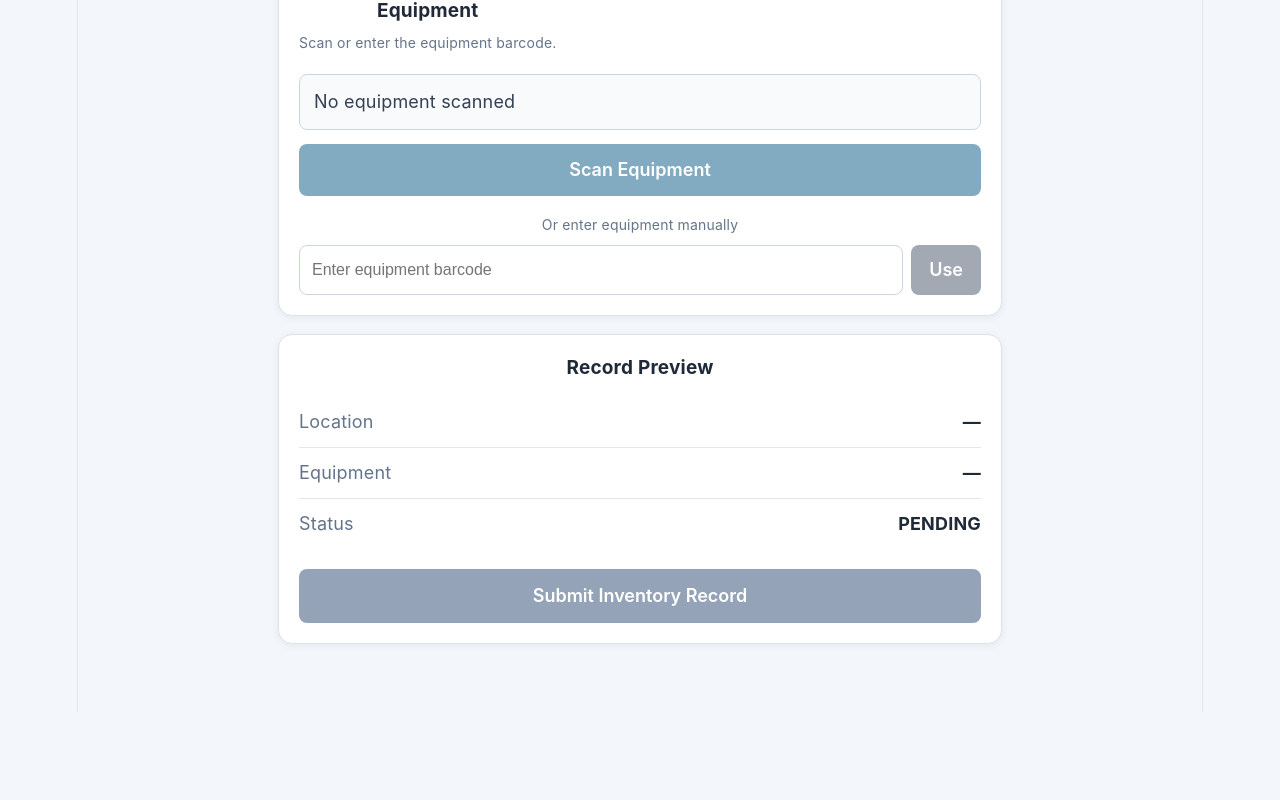
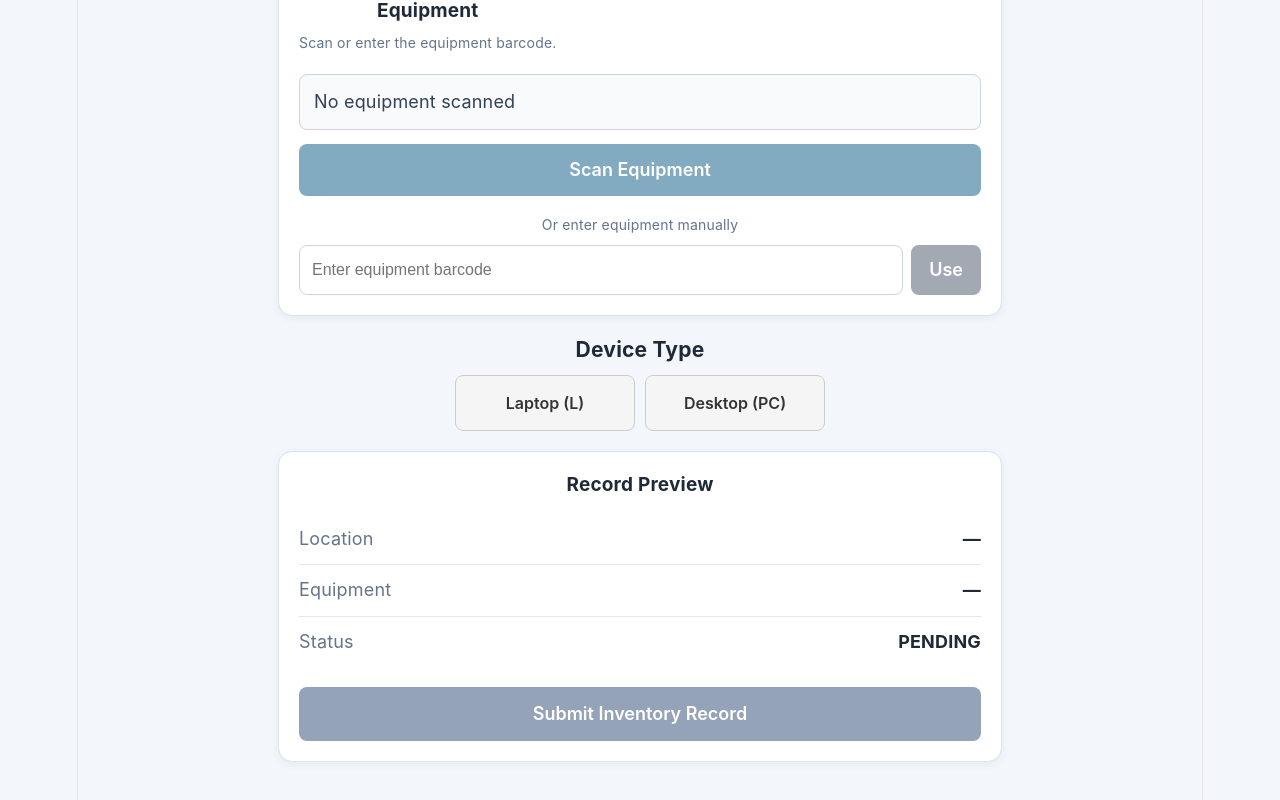
Before and after one commit to Kennie87/viq-pwa, a React (Vite) app: page / in a window 1280 px wide. Shown: the part 588-1388 px from the top of the page. Before the commit the page ends 1300 px from the top, so only its background shows below. Built offline with nearby package versions, Linux system fonts and the light colour scheme.

Commit message:
Fix VIQ sharing and device type

```diff
--- a/src/App.css
+++ b/src/App.css
@@ -622,3 +622,62 @@ button {
   background: #f8fafc;
 
 }
+.device-type-section {
+
+  margin-top: 20px;
+
+  margin-bottom: 20px;
+
+  text-align: center;
+
+}
+
+.device-type-section h3 {
+
+  margin-bottom: 12px;
+
+}
+
+.device-type-toggle {
+
+  display: flex;
+
+  gap: 10px;
+
+  justify-content: center;
+
+}
+
+.device-type-toggle button {
+
+  flex: 1;
+
+  max-width: 180px;
+
+  padding: 14px 18px;
+
+  border: 1px solid #ccc;
+
+  border-radius: 8px;
+
+  background: #f5f5f5;
+
+  color: #333;
+
+  font-size: 16px;
+
+  font-weight: 600;
+
+  cursor: pointer;
+
+}
+
+.device-type-toggle button.selected {
+
+  background: #0066cc;
+
+  color: white;
+
+  border-color: #0066cc;
+
+}
--- a/src/App.tsx
+++ b/src/App.tsx
@@ -21,6 +21,8 @@ function App() {
     useState(false);
   const [locationConfirmed, setLocationConfirmed] =
     useState(false);
+  const [deviceType, setDeviceType] = useState<"L" | "PC" | "">("");
+
   const stopScanner = () => {
     // Stop ZXing
     if (controlsRef.current) {
@@ -154,45 +156,223 @@ function App() {
   const readyToSubmit =
     locationBarcode.trim() !== "" &&
     equipmentBarcode.trim() !== "";
-  const submitInventoryRecord = () => {
+  const submitInventoryRecord = async () => {
+
     if (!readyToSubmit) {
+
       return;
+
     }
+
+    // Convert the door/location barcode into the VistA values.
+
+    // Example:
+
+    // SP2M224-500
+
+    // Detailed Location = 2M-224
+
+    // Location = 2M224-500
+
+    const rawLocation = locationBarcode.trim().toUpperCase();
+
+    let room = rawLocation;
+
+    let building = "";
+
+    const locationMatch = rawLocation.match(/^SP(.+?)-(\d+)$/);
+
+    if (locationMatch) {
+
+      const roomPart = locationMatch[1];
+
+      building = locationMatch[2];
+
+      // Split the room prefix from the room number.
+
+      // Example: 2M224 -> 2M + 224
+
+      const roomMatch = roomPart.match(/^([A-Z0-9]+?)(\d+)$/);
+
+      if (roomMatch) {
+
+        const roomPrefix = roomMatch[1];
+
+        const roomNumber = roomMatch[2];
+
+        room = `${roomPrefix}-${roomNumber}`;
+
+      } else {
+
+        room = roomPart;
+
+      }
+
+    }
+
     const record = {
+
       RecordID: `INV-${Date.now()}`,
+
       EquipmentBarcode: equipmentBarcode.trim(),
-   LocationBarcode: locationBarcode.trim(),
-   // We will parse these correctly later
-   Room: locationBarcode.trim(),
-   Building: "",
+
+      LocationBarcode: rawLocation,
+
+      // VistA Detailed Location
+
+      Room: room,
+
+      // VistA Location building portion
+
+      Building: building,
+
       // Required VistA field for IT equipment
+
       LocationService: "OI&T",
-   // Optional VistA fields
-   DeviceType: "",
+
+      // Device Type selected by user
+
+      // L = Laptop
+
+      // PC = Desktop
+
+      DeviceType: deviceType,
+
+      // Optional VistA field
+
       Subtype: "",
-   // T = Today
+
+      // VistA will use today's date when the record is entered
+
       InventoryDateSelection: "T",
+
       Status: "PENDING",
+
     };
- // Convert the VIQ record into a JSON file
+
     const json = JSON.stringify(record, null, 2);
- const blob = new Blob([json], {
+
+    const fileName = `${record.RecordID}.json`;
+
+    // Create a REAL file instead of a URL.
+
+    const file = new File(
+
+      [json],
+
+      fileName,
+
+      {
+
         type: "application/json",
+
+      }
+
+    );
+
+    try {
+
+      // Detect iPhone/iPad
+
+      const isIOS =
+
+        /iPad|iPhone|iPod/.test(navigator.userAgent) ||
+
+        (navigator.platform === "MacIntel" && navigator.maxTouchPoints > 1);
+
+      if (
+
+        isIOS &&
+
+        navigator.share &&
+
+        navigator.canShare &&
+
+        navigator.canShare({ files: [file] })
+
+      ) {
+
+        // iPhone/iPad:
+
+        // Open the native Share Sheet with the actual JSON file.
+
+        await navigator.share({
+
+          title: "VIQ Inventory Record",
+
+          files: [file],
+
         });
- const url = URL.createObjectURL(blob);
+
+      } else {
+
+        // Desktop:
+
+        // Download the JSON file normally.
+
+        const url = URL.createObjectURL(file);
+
         const link = document.createElement("a");
+
         link.href = url;
- link.download = `${record.RecordID}.json`;
+
+        link.download = fileName;
+
         document.body.appendChild(link);
+
         link.click();
- document.body.removeChild(link);
+
+        link.remove();
+
         URL.revokeObjectURL(url);
- console.log("VIQ Inventory JSON:", json);
+
+      }
+
+      console.log(
+
+        "VIQ Inventory JSON:",
+
+        JSON.stringify(record, null, 2)
+
+      );
+
       // Clear ONLY the equipment.
+
+      setEquipmentBarcode("");
+
+      setError("");
+
+
+      console.log(
+
+        "VIQ Inventory JSON:",
+
+        JSON.stringify(record, null, 2)
+
+      );
+
+      // Clear ONLY the equipment.
+
       // The current location stays active.
+
       setEquipmentBarcode("");
+
       setError("");
+
+    } catch (err) {
+
+      console.error("Unable to share VIQ record:", err);
+
+      setError(
+
+        "Unable to share the inventory record. Please try again."
+
+      );
+
+    }
+
   };
+
 
   return (
     <div className="app">
@@ -380,6 +560,26 @@ function App() {
             <p>{error}</p>
           </section>
         )}
+        {/* DEVICE TYPE */}
+        <section className="device-type-section">
+          <h3>Device Type</h3>
+          <div className="device-type-toggle">
+            <button
+              type="button"
+              className={deviceType === "L" ? "selected" : ""}
+              onClick={() => setDeviceType("L")}
+            >
+              Laptop (L)
+            </button>
+            <button
+              type="button"
+              className={deviceType === "PC" ? "selected" : ""}
+              onClick={() => setDeviceType("PC")}
+            >
+              Desktop (PC)
+            </button>
+          </div>
+        </section>
         {/* RECORD PREVIEW */}
         <section className="preview-card">
           <h3>
```
Lines whose indentation alone changed are shown as unchanged.
